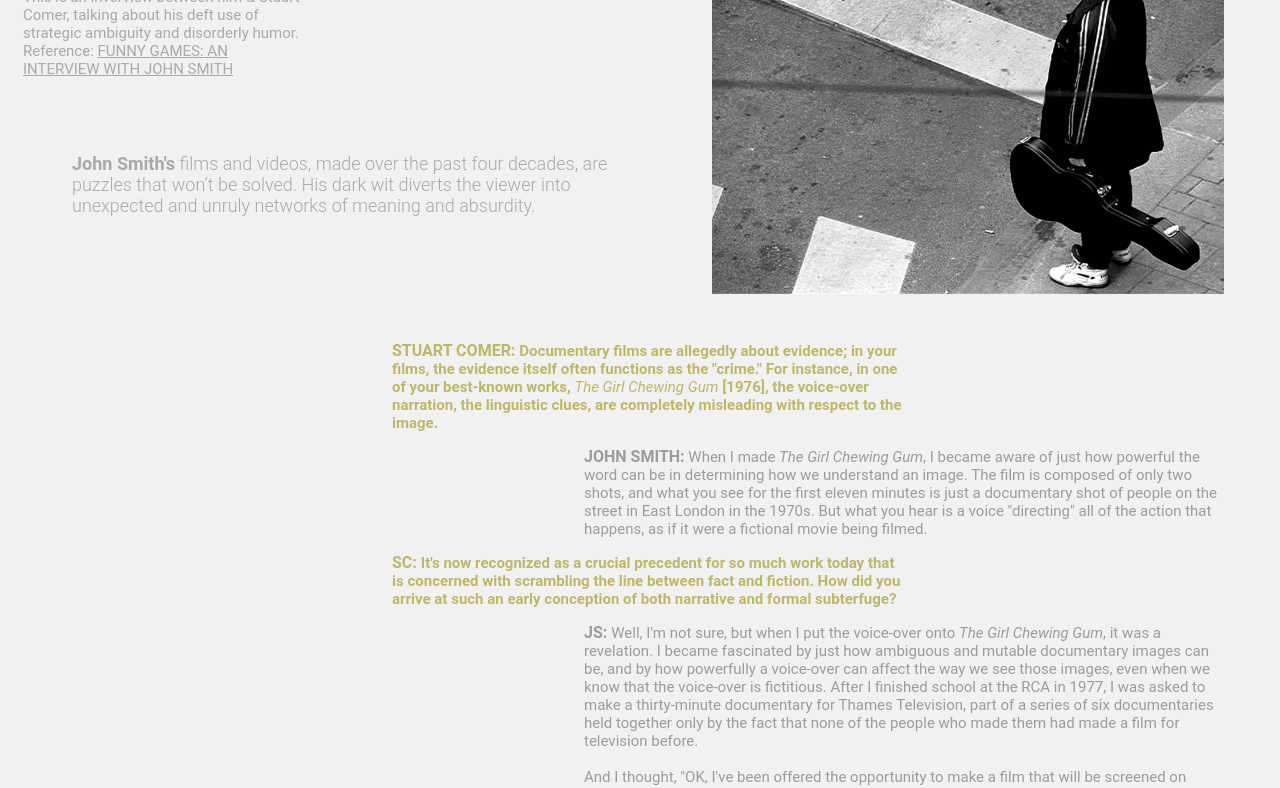
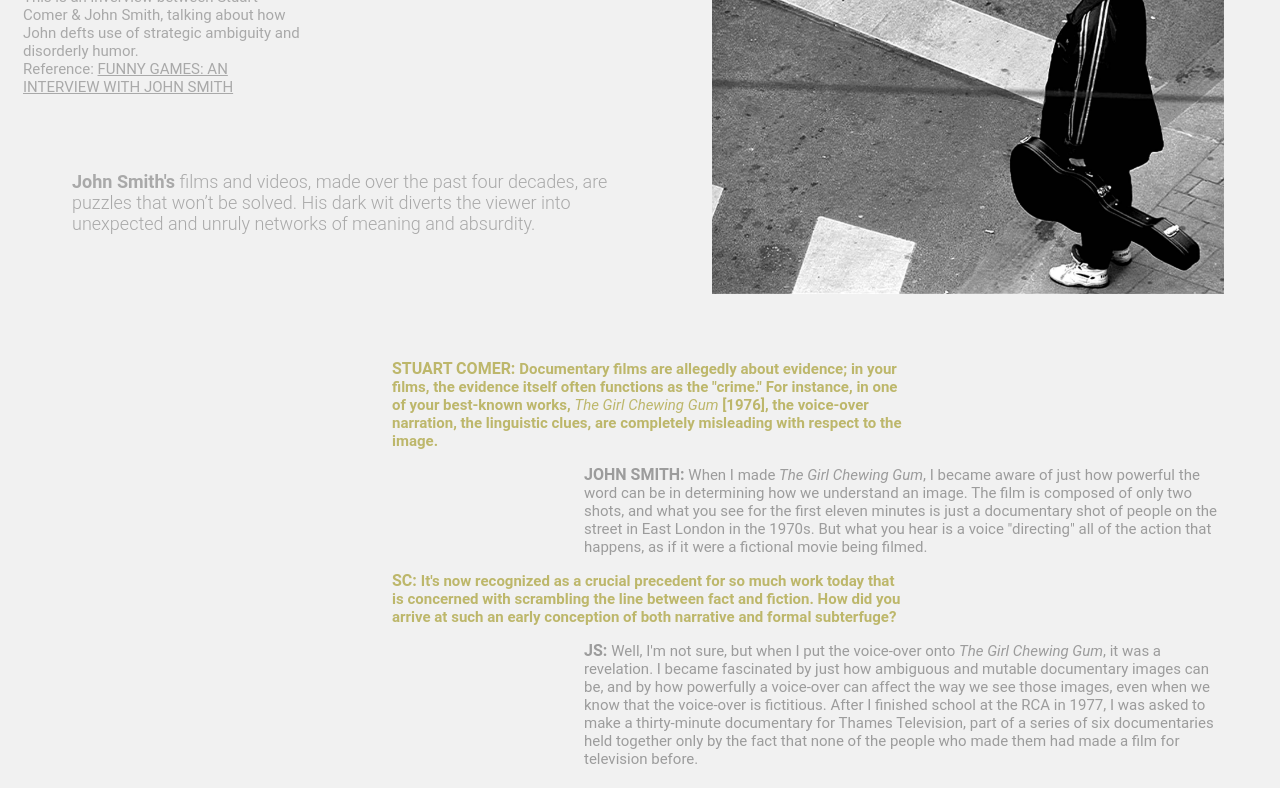
Before and after one commit to angelasun02/angelasun02.github.io, a plain HTML site: page Funnygames.html in a window 1280 px wide. Shown: the part 124-912 px from the top of the page. Drawn offline with Linux system fonts and the light colour scheme.

Commit message:
Update Funnygames.html

```diff
--- a/Funnygames.html
+++ b/Funnygames.html
@@ -159,7 +159,7 @@
     <header>
         <a name="link"></a>
         <h1>FUNNY GAMES: AN INTERVIEW WITH JOHN SMITH</h1>
-        <h3>This is an inverview between him & Stuart Comer, talking about his deft use of strategic ambiguity and disorderly humor.
+        <h3>This is an inverview between Stuart Comer & John Smith, talking about how John defts use of strategic ambiguity and disorderly humor.
             <br>Reference: <a href="https://www.artforum.com/print/201105/funny-games-an-interview-with-john-smith-28064" target="_blank"><span>FUNNY GAMES: AN INTERVIEW WITH JOHN SMITH</span></a>
             <br>
             <br>
```
